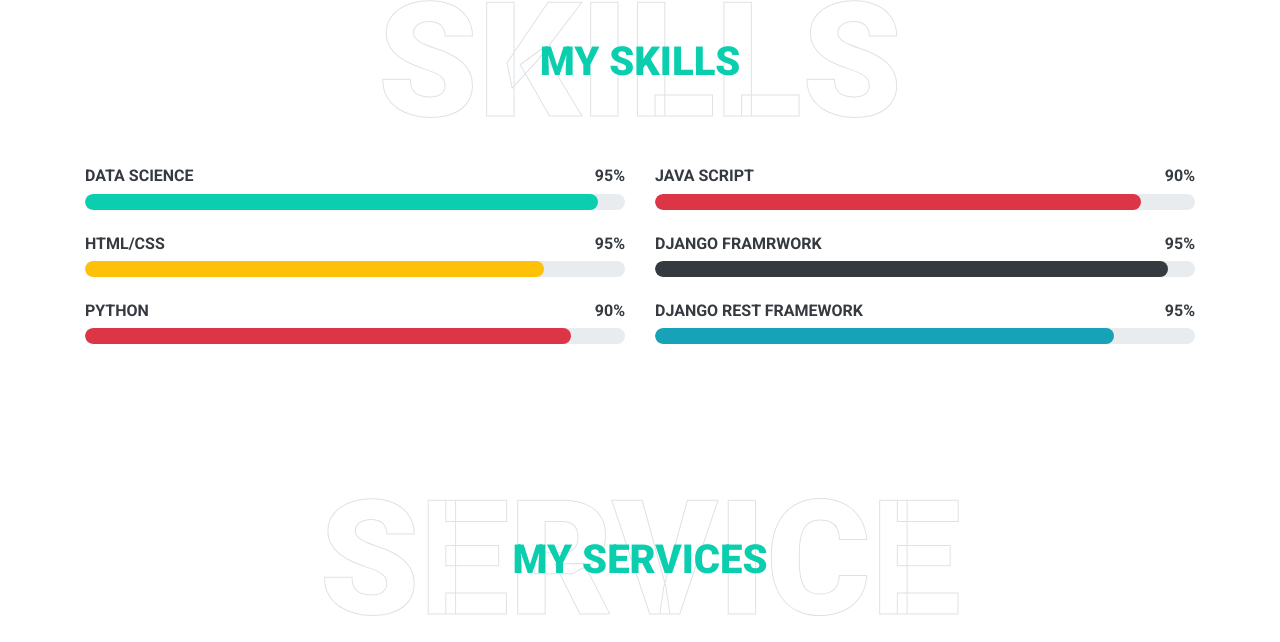
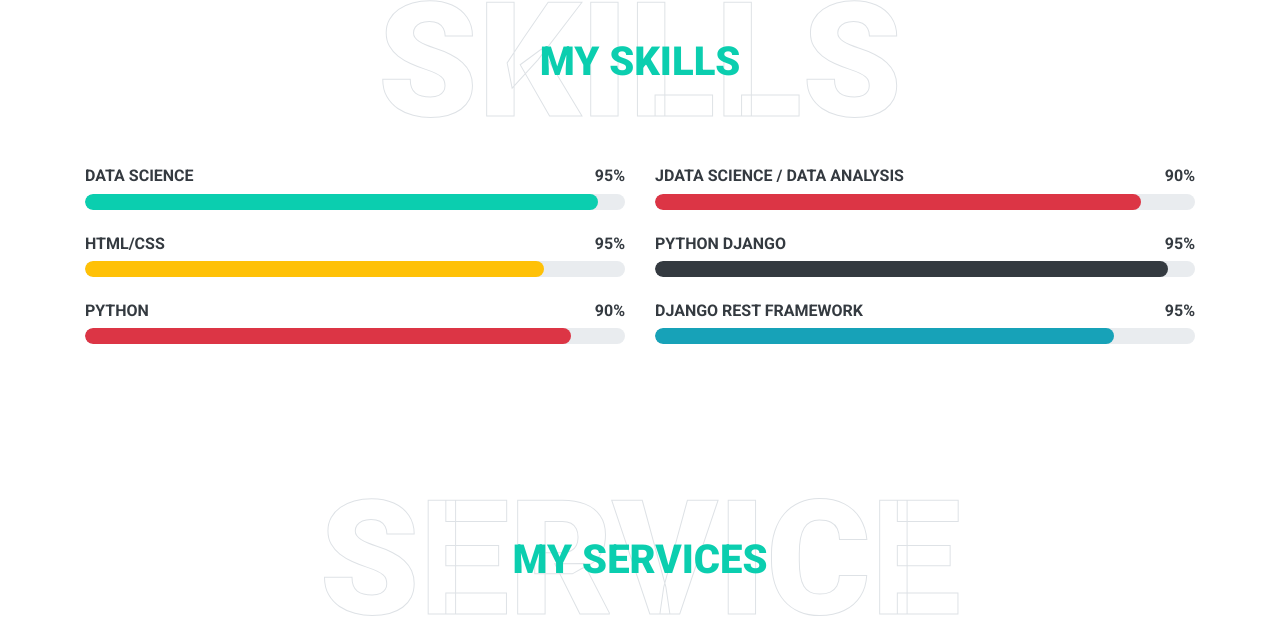
Before and after one commit to sumankdangi/portfolio-website, a plain HTML site: page index.html in a window 1280 px wide. Shown: the part 2701-3343 px from the top of the page. Drawn offline with nearby package versions, Linux system fonts and the light colour scheme.

Commit message:
Skill Modified

```diff
--- a/index.html
+++ b/index.html
@@ -231,7 +231,7 @@
                 <div class="col-md-6">
                     <div class="skill mb-4">
                         <div class="d-flex justify-content-between">
-                            <h6 class="font-weight-bold">JAVA SCRIPT</h6>
+                            <h6 class="font-weight-bold">JDATA SCIENCE / DATA ANALYSIS</h6>
                             <h6 class="font-weight-bold">90%</h6>
                         </div>
                         <div class="progress">
@@ -240,7 +240,7 @@
                     </div>
                     <div class="skill mb-4">
                         <div class="d-flex justify-content-between">
-                            <h6 class="font-weight-bold">DJANGO FRAMRWORK</h6>
+                            <h6 class="font-weight-bold">PYTHON DJANGO</h6>
                             <h6 class="font-weight-bold">95%</h6>
                         </div>
                         <div class="progress">
```
